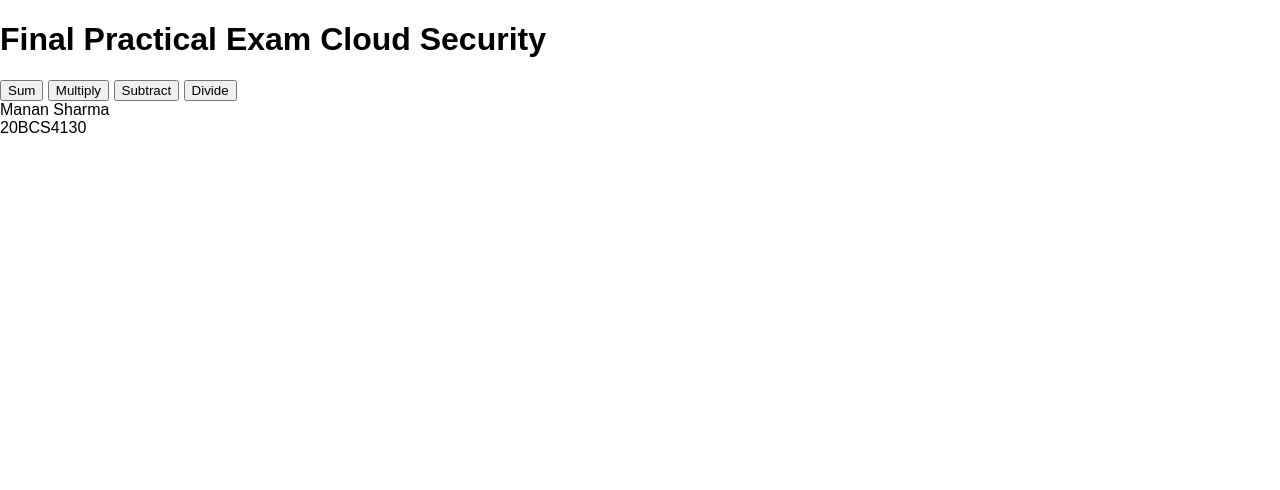
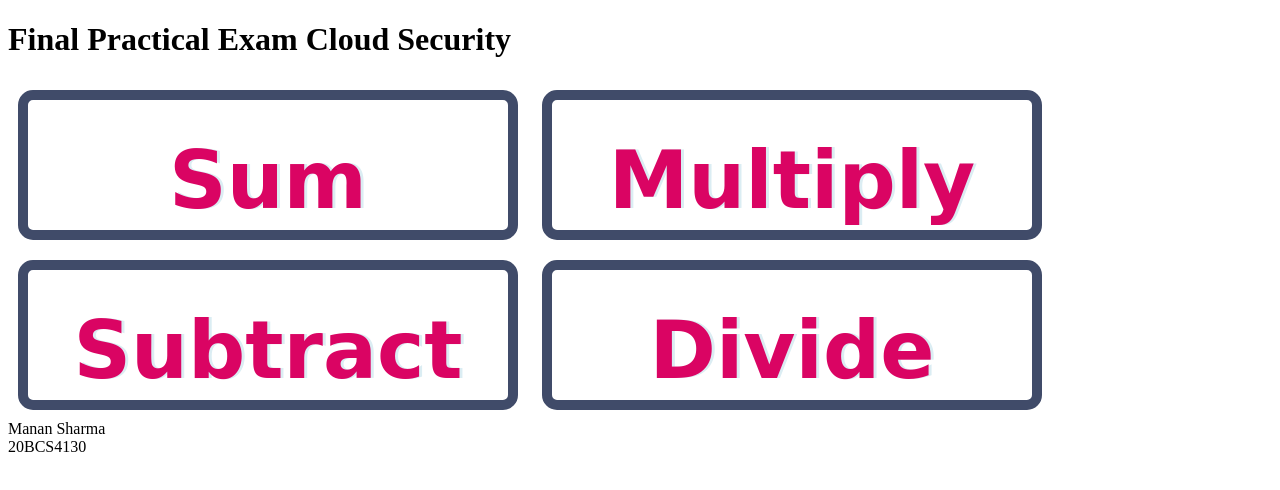
Before and after one commit to Ms3MCC/FinalLab, a website: page src/index.html in a window 1280 px wide. Drawn offline with Linux system fonts and the light colour scheme; files whose address does not match are found by name.

Commit message:
Update styles.css

```diff
--- a/src/styles.css
+++ b/src/styles.css
@@ -1,21 +1,19 @@
-* {
-  font-family: Arial, Helvetica, sans-serif;
+
+.fun{
+  outline: none;
+  border: 10px solid #404B69;
+  font-size: 5rem;
+  font-family: 'Arvo', cursive;
+  line-height: 2;
+  font-weight: 900;
+  color: #DA0463;
+  text-shadow: 3px 0 #DBEDF3;
+  border-radius: 15px;
+  display: inline-block;
+  width: 500px;
+  height: 150px;
+  text-align: center;
+  margin: 10px;
+  background-color: white;
+
 }
-
-html, body {
-  margin: 0;
-  border: 0;
-  padding: 0;
-  background-color: #fff;
-}
-
-main {
-  margin: auto;
-  width: 50%;
-  padding: 20px;
-}
-
-main > h1 {
-  text-align: center;
-  font-size: 3.5em;
-}
```
